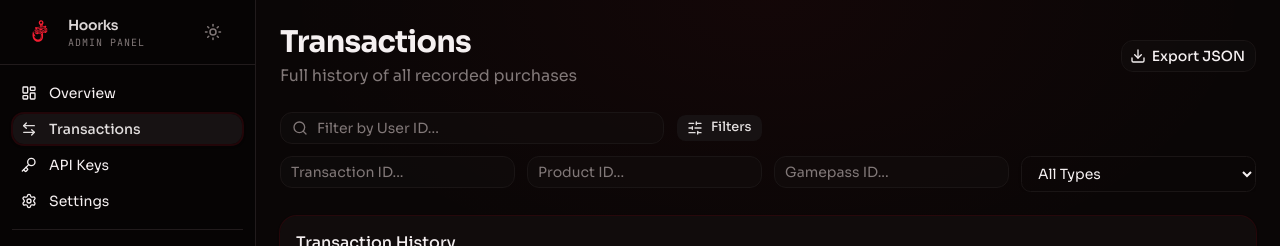
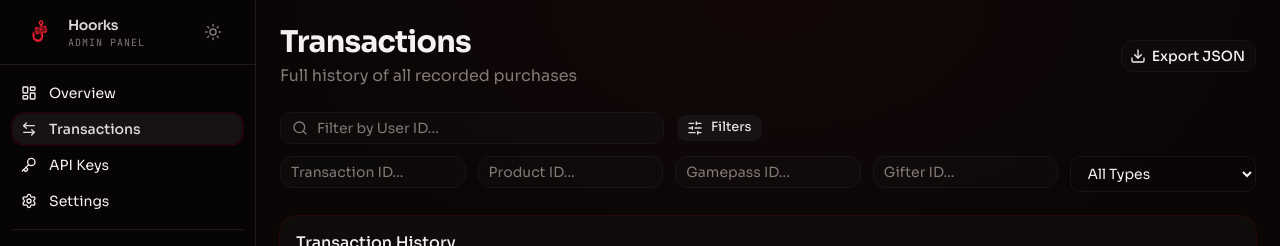
Before and after one commit to devmirkoo/Hoorks, a Next.js app: page /admin/transactions in a window 1280 px wide. Both pictures are taken after a click on the button "Filters". Shown: the top 246 px of the page. Built offline with nearby package versions, Linux system fonts and the light colour scheme; no server answers.

Commit message:
feat: add gifter ID filter to transactions and update related API routes

```diff
--- a/src/app/admin/transactions/page.tsx
+++ b/src/app/admin/transactions/page.tsx
@@ -31,6 +31,7 @@ type SortKey =
   | "amount"
   | "transaction_id"
   | "is_a_gift"
+  | "gifter_id"
   | "universe_id"
   | "created_at"
   | "item_type";
@@ -49,6 +50,7 @@ export default function TransactionsPage() {
   const [transactionIdFilter, setTransactionIdFilter] = useState("");
   const [productIdFilter, setProductIdFilter] = useState("");
   const [gamepassIdFilter, setGamepassIdFilter] = useState("");
+  const [gifterIdFilter, setGifterIdFilter] = useState("");
   const [itemTypeFilter, setItemTypeFilter] = useState<string>("");
   const [showFilters, setShowFilters] = useState(false);
 
@@ -64,6 +66,7 @@ export default function TransactionsPage() {
     transactionIdFilter ||
     productIdFilter ||
     gamepassIdFilter ||
+    gifterIdFilter ||
     itemTypeFilter ||
     giftFilter !== null;
 
@@ -72,6 +75,7 @@ export default function TransactionsPage() {
     transactionIdFilter,
     productIdFilter,
     gamepassIdFilter,
+    gifterIdFilter,
     itemTypeFilter,
     giftFilter !== null ? "x" : "",
   ].filter(Boolean).length;
@@ -93,6 +97,8 @@ export default function TransactionsPage() {
         params.set("productId", productIdFilter.trim());
       if (gamepassIdFilter.trim())
         params.set("gamepassId", gamepassIdFilter.trim());
+      if (gifterIdFilter.trim())
+        params.set("gifterId", gifterIdFilter.trim());
       if (itemTypeFilter)
         params.set("itemType", itemTypeFilter);
       if (giftFilter !== null)
@@ -131,6 +137,7 @@ export default function TransactionsPage() {
     transactionIdFilter,
     productIdFilter,
     gamepassIdFilter,
+    gifterIdFilter,
     itemTypeFilter,
     giftFilter,
     sortBy,
@@ -146,6 +153,7 @@ export default function TransactionsPage() {
     setTransactionIdFilter("");
     setProductIdFilter("");
     setGamepassIdFilter("");
+    setGifterIdFilter("");
     setItemTypeFilter("");
     setGiftFilter(null);
     setOffset(0);
@@ -248,7 +256,7 @@ export default function TransactionsPage() {
             {/* Expandable filter row */}
             <div
               className={cn(
-                "grid grid-cols-1 sm:grid-cols-4 gap-3 overflow-hidden transition-all duration-300 ease-out",
+                "grid grid-cols-1 sm:grid-cols-5 gap-3 overflow-hidden transition-all duration-300 ease-out",
                 showFilters
                   ? "max-h-40 opacity-100"
                   : "max-h-0 opacity-0 pointer-events-none"
@@ -317,6 +325,33 @@ export default function TransactionsPage() {
                   <button
                     onClick={() => {
                       setGamepassIdFilter("");
+                      setOffset(0);
+                    }}
+                    className="absolute right-3 top-1/2 -translate-y-1/2 text-muted-foreground hover:text-foreground transition-colors"
+                  >
+                    <X className="size-3.5" />
+                  </button>
+                )}
+              </div>
+
+              <div className="relative">
+                <Input
+                  id="filter-gifter-id"
+                  placeholder="Gifter ID..."
+                  value={gifterIdFilter}
+                  onChange={(e) => {
+                    const nextValue = e.target.value;
+                    setGifterIdFilter(nextValue);
+                    setGiftFilter(nextValue.trim() ? true : null);
+                    setOffset(0);
+                  }}
+                  className="text-sm"
+                />
+                {gifterIdFilter && (
+                  <button
+                    onClick={() => {
+                      setGifterIdFilter("");
+                      setGiftFilter(null);
                       setOffset(0);
                     }}
                     className="absolute right-3 top-1/2 -translate-y-1/2 text-muted-foreground hover:text-foreground transition-colors"
--- a/src/app/api/admin/transactions/route.ts
+++ b/src/app/api/admin/transactions/route.ts
@@ -24,6 +24,7 @@ export async function GET(request: NextRequest) {
   const transactionId = searchParams.get("transactionId");
   const productId = searchParams.get("productId");
   const gamepassId = searchParams.get("gamepassId");
+  const gifterId = searchParams.get("gifterId");
   const isAGift = searchParams.get("isAGift"); // "true" | "false" | null
   const itemType = searchParams.get("itemType"); // "Gamepass" | "DeveloperProduct" | null
 
@@ -38,6 +39,7 @@ export async function GET(request: NextRequest) {
     amount: "amount",
     transaction_id: "transaction_id",
     is_a_gift: "is_a_gift",
+    gifter_id: "gifter_id",
     universe_id: "universe_id",
     created_at: "created_at",
     gamepass_id: "gamepass_id",
@@ -73,6 +75,11 @@ export async function GET(request: NextRequest) {
       conditions.push("gamepass_id = ?");
       args.push(gamepassId);
       countArgs.push(gamepassId);
+    }
+    if (gifterId) {
+      conditions.push("gifter_id = ?");
+      args.push(gifterId);
+      countArgs.push(gifterId);
     }
     if (isAGift === "true") {
       conditions.push("is_a_gift = 1");
--- a/src/app/api/items/route.ts
+++ b/src/app/api/items/route.ts
@@ -26,7 +26,8 @@ export async function GET(request: NextRequest) {
     0
   );
   const userId = searchParams.get("userId");
-  const transactionId = searchParams.get("transactionId")
+  const transactionId = searchParams.get("transactionId");
+  const gifterId = searchParams.get("gifterId");
   const itemType = searchParams.get("itemType");
 
   const database = await db();
@@ -47,18 +48,26 @@ export async function GET(request: NextRequest) {
   if (transactionId) {
     if (!userId) {
       sql += " WHERE id = ?";
-      countSql += " WHERE id = ?"
+      countSql += " WHERE id = ?";
 
     } else {
       sql += " AND id = ?";
-      countSql += " AND id = ?"
+      countSql += " AND id = ?";
     }
-    args.push(transactionId)
-    countArgs.push(transactionId)
+    args.push(transactionId);
+    countArgs.push(transactionId);
+  }
+
+  if (gifterId) {
+    const hasWhere = userId || transactionId;
+    sql += hasWhere ? " AND gifter_id = ?" : " WHERE gifter_id = ?";
+    countSql += hasWhere ? " AND gifter_id = ?" : " WHERE gifter_id = ?";
+    args.push(gifterId);
+    countArgs.push(gifterId);
   }
 
   if (itemType === "Gamepass" || itemType === "DeveloperProduct") {
-    const hasWhere = userId || transactionId;
+    const hasWhere = userId || transactionId || gifterId;
     sql += hasWhere ? " AND item_type = ?" : " WHERE item_type = ?";
     countSql += hasWhere ? " AND item_type = ?" : " WHERE item_type = ?";
     args.push(itemType);
```
